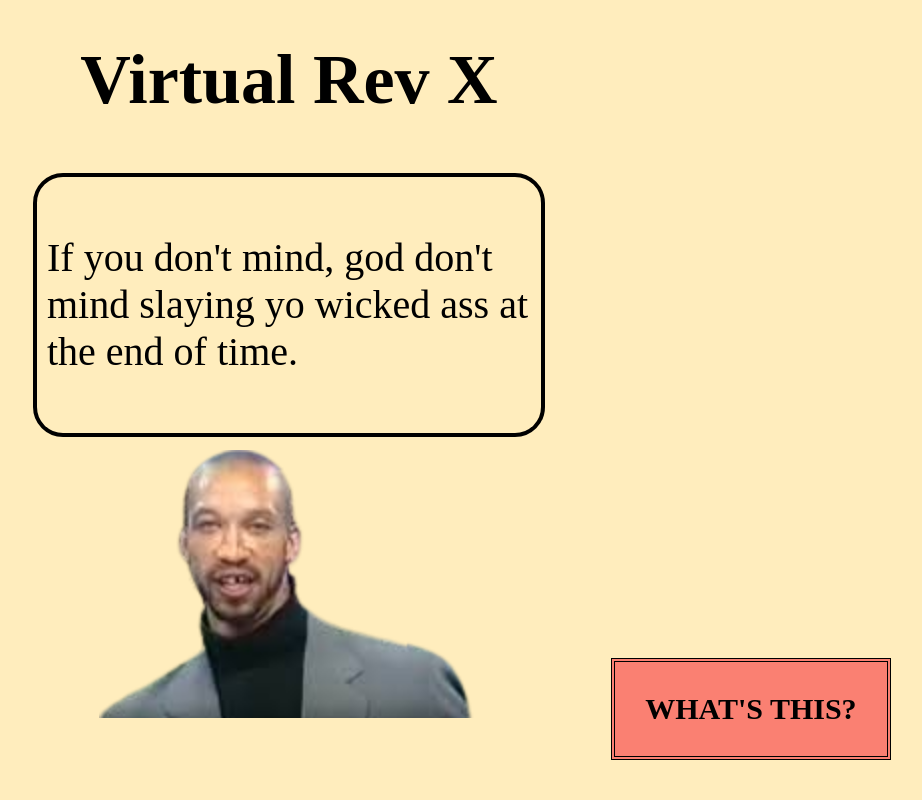
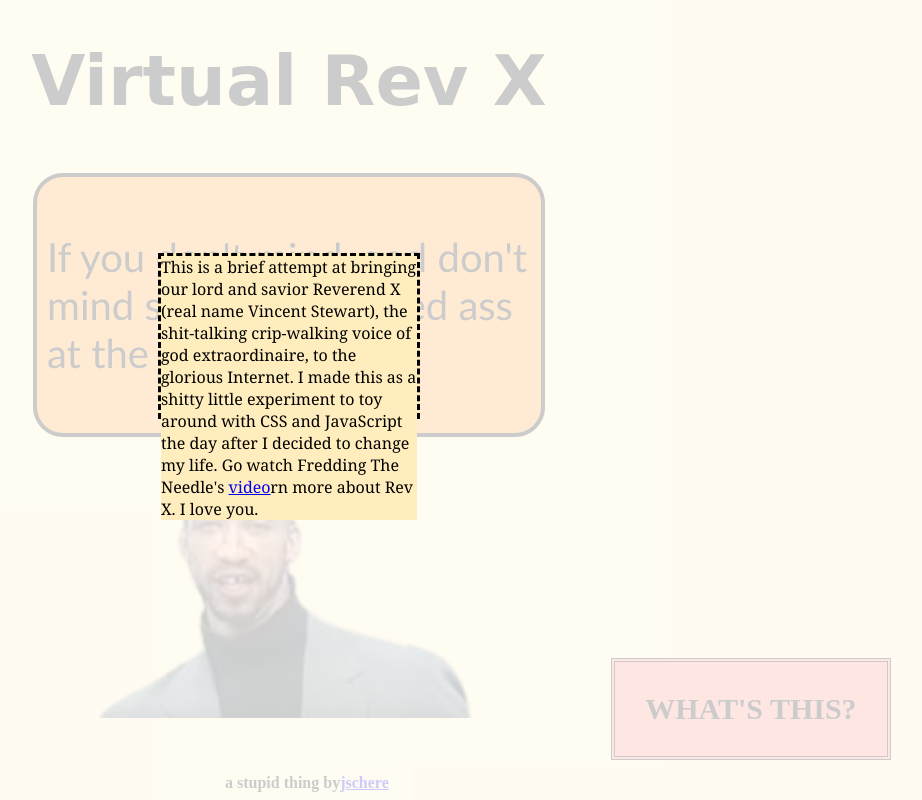
Before and after one commit to scherepi/myrevx, a plain HTML site: page index.html in a window 1280 px wide. Both pictures are taken after a click on the link "WHAT'S THIS?". Shown: the whole page, without its empty margins (351-1273 px from the left). Drawn offline with Linux system fonts and the light colour scheme.

Commit message:
finished

```diff
--- a/index.html
+++ b/index.html
@@ -14,7 +14,8 @@
 
             </div>
         </div>
-        <a href="#">WHAT'S THIS?</a>
+        <a id="huh" href="#">WHAT'S THIS?</a>
+        <h4>a stupid thing by <a href="https://jschere.com">jschere</a></h6>
         <script src="index.js"></script>
     </body>
 </html>
--- a/index.js
+++ b/index.js
@@ -56,28 +56,40 @@ const revXQuotes = [
     "And fuck another motherfucker contrary to me, you're just a Ku Klux Klan member wannabe."
 ]
 
-const explanationText = "This is a brief attempt at bringing our lord and savior Reverend X to the glorious Internet. I made this as a shitty little experiment to toy around with CSS and JavaScript the day after I decided to change my life. Go watch Fredding The Needle's video to learn more about Rev X.";
+const explanationText = "This is a brief attempt at bringing our lord and savior Reverend X (real name Vincent Stewart), the shit-talking crip-walking voice of god extraordinaire, to the glorious Internet. I made this as a shitty little experiment to toy around with CSS and JavaScript the day after I decided to change my life. Go watch Fredding The Needle's <a href='https://www.youtube.com/watch?v=6KFkiUcrovo'>video</a> to learn more about Rev X. I love you.";
 
 const rev = document.getElementById("rev");
 const gospel = document.getElementById("gospel");
 console.log("Starting script - Reverend X loves you, motherfucker.");
 
 function rotate() {
-    console.log("changing picture of our glorious savior");
+    //console.log("changing picture of our glorious savior");
     let randomFile = "data/" + imageFilenames[Math.floor(Math.random() * imageFilenames.length)];
     rev.style.backgroundImage = "url(" + randomFile + ")";
-    console.log("chosen image: " + randomFile);
+    //console.log("chosen image: " + randomFile);
     let randomQuote = revXQuotes[Math.floor(Math.random() * revXQuotes.length)];
-    console.log("chosen quote: " + randomQuote);
+    //console.log("chosen quote: " + randomQuote);
     gospel.childNodes[1].innerHTML = randomQuote;
 }
 
 setInterval(rotate, 3000);
 
 function explain() {
+    const blocker = document.createElement("div");
+    blocker.id = "blocker";
+
     const explainDiv = document.createElement("div");
-    explainDiv.setAttribute("id", "explain");
-    explainDiv.appendChild(document.createElement("p"));
-    explainDiv.childNodes[1].innerHTML = explanationText;
+    explainDiv.id = "explain";
 
+    const explainText = document.createElement("p");
+    explainText.innerHTML = explanationText;
+    explainDiv.appendChild(explainText);
+    explainDiv.childNodes[0].innerHTML = explanationText;
+    blocker.appendChild(explainDiv);
+    document.body.appendChild(blocker);
+    blocker.addEventListener("click", () => {
+        document.body.removeChild(blocker)
+    })
 }
+
+document.getElementsByTagName("a")[0].addEventListener("click", explain);
--- a/styles.css
+++ b/styles.css
@@ -9,10 +9,16 @@
 h1 {
     width: fit-content;
     font-size: 70px;
+    font-family: 'Brush Script MT', cursive;
     top: 5%;
 }
 
-a {
+h4 {
+    bottom: 1%;
+    left: 45%;
+}
+
+#huh {
     bottom: 5%;
     right: 3%;
     color: rgba(0, 0, 0, 1);
@@ -59,8 +65,10 @@ a:hover {
     margin: auto;
     /*background-color: green; */
     font-size: 40px;
+    font-family:'Trebuchet MS', 'Lucida Sans Unicode', 'Lucida Grande', 'Lucida Sans', Arial, sans-serif;
     padding: 10px;
     overflow: hidden;
+    background: none;
 }
 
 #gospel {
@@ -69,7 +77,7 @@ a:hover {
     margin: 0 auto;
     height: 40%;
     top: 2%;
-    /*background-color: blue; */
+    background-color: rgba(253, 135, 0, 0.8);
     border: 4px solid black;
     border-radius: 30px;
     display: flex;
@@ -79,6 +87,23 @@ a:hover {
 }
 
 /* Explanation div created with JS */
+#blocker {
+    position: fixed;
+    height: 100%;
+    width: 100%;
+    background-color: rgba(255, 255, 255, 0.8);
+    z-index: 99;
+    justify-content: center;
+}
+
 #explain {
-
+    position: absolute;
+    border: 3px dashed black;
+    top: 42%;
+    left: 50%;
+    width: 20%;
+    height: 160px;
+    z-index: 100;
+    transform: translate(-50%, -50%);
+    font-family: Georgia, 'Times New Roman', Times, serif
 }
```
